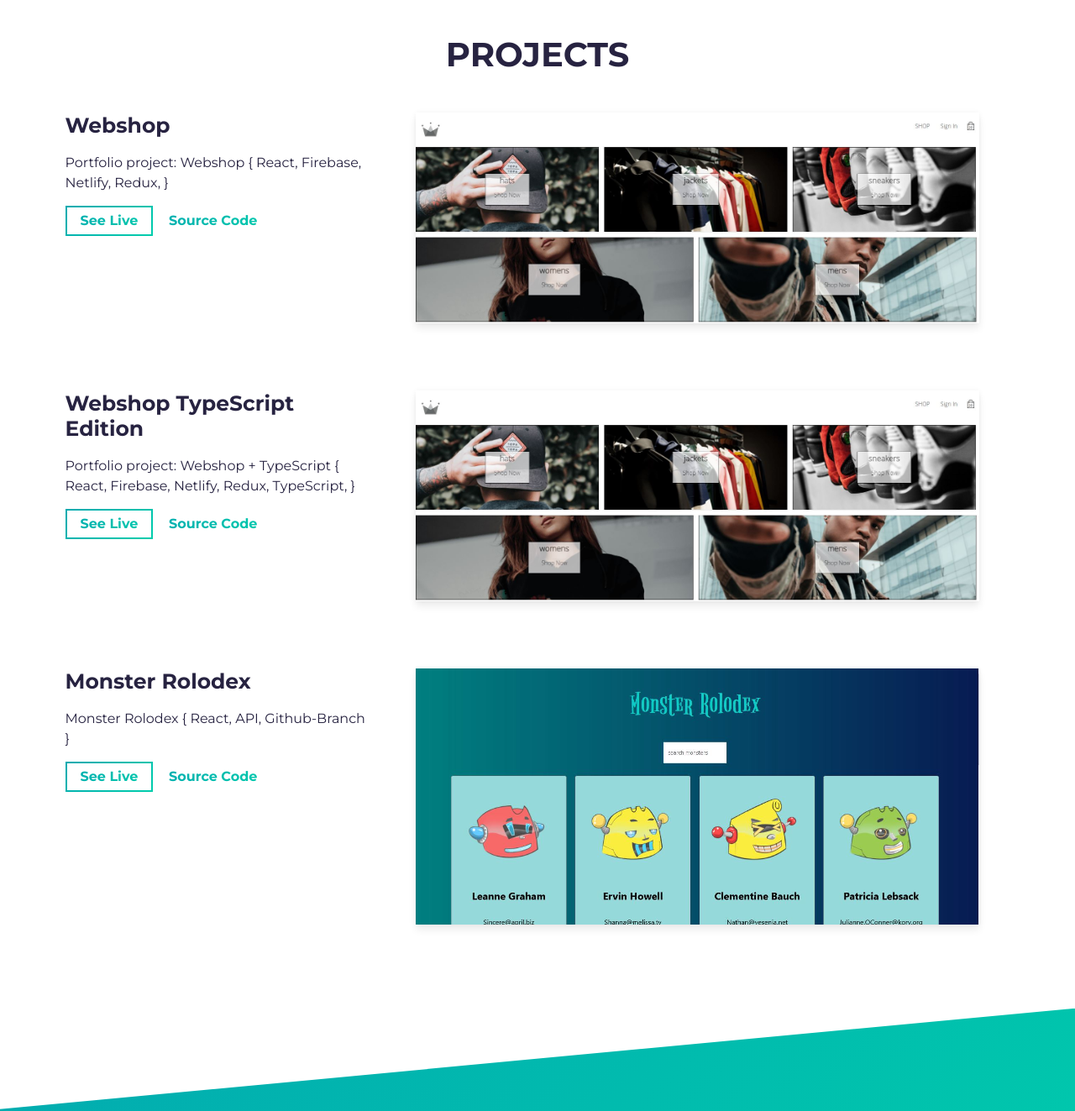
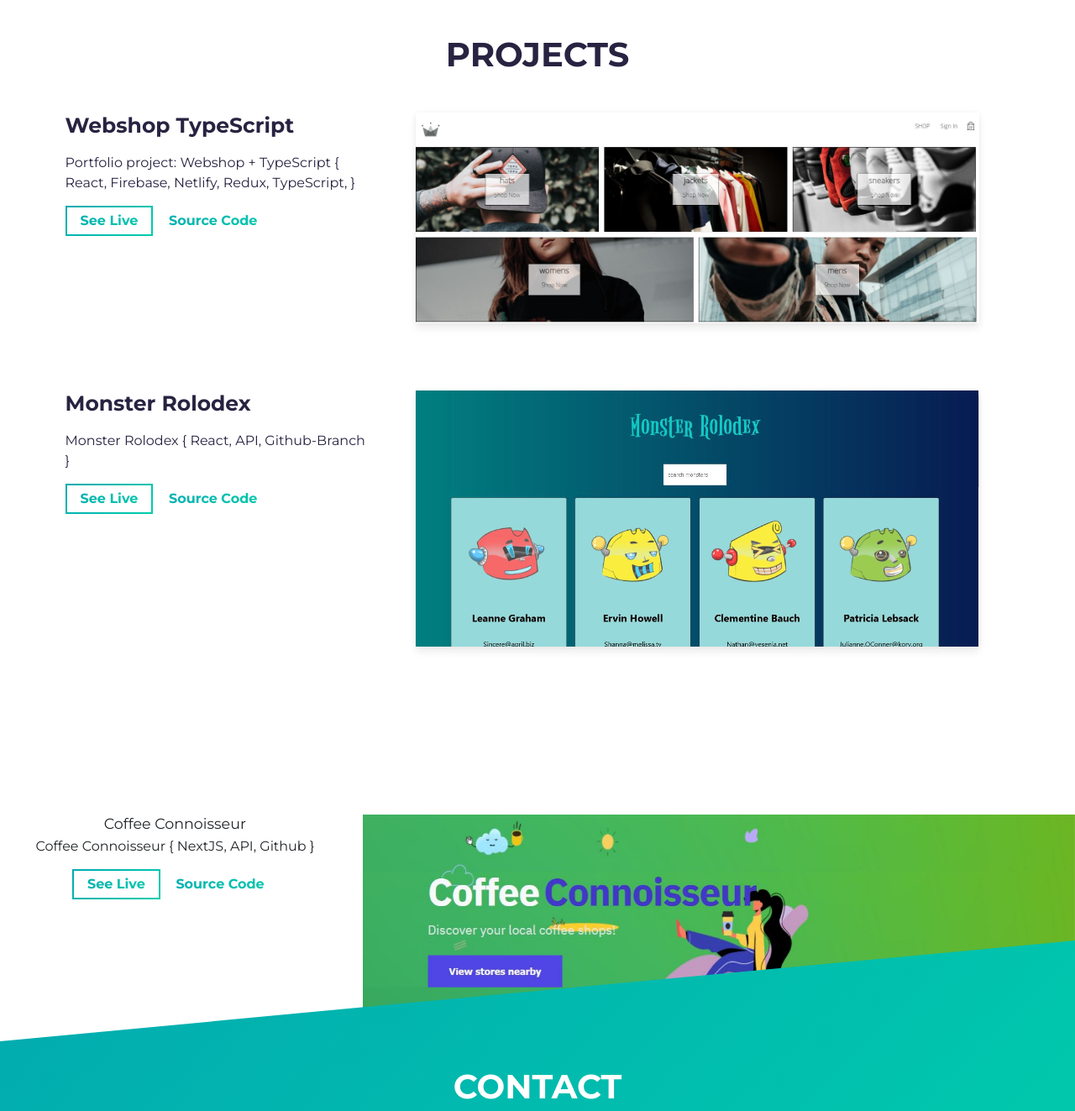
Before and after one commit to steinily/portfolio, a website built with Parcel: page src/index.html in a window 1280 px wide. Shown: the part 1360-2683 px from the top of the page at 84% size. Built offline with nearby package versions, Linux system fonts and the light colour scheme.

Commit message:
update
update

```diff
--- a/src/index.html
+++ b/src/index.html
@@ -119,63 +119,7 @@
           <div class="row">
             <div class="col-lg-4 col-sm-12">
               <div class="project-wrapper__text load-hidden">
-                <h3 class="project-wrapper__text-title">Webshop</h3>
-                <div>
-                  <p class="mb-4">
-                      Portfolio project: Webshop
-                      {
-                      React,
-                      Firebase,
-                      Netlify,
-                      Redux,
-                      }
-                  </p>
-                </div>
-                <a
-                  rel="noreferrer"
-                  target="_blank"
-                  class="cta-btn cta-btn--hero"
-                  href="https://delicate-puffpuff-cac4dd.netlify.app/"
-                >
-                  See Live
-                </a>
-                <a
-                  rel="noreferrer"
-                  target="_blank"
-                  class="cta-btn text-color-main"
-                  href="https://github.com/steinily/crwn-clothing"
-                >
-                  Source Code
-                </a>
-              </div>
-            </div>
-            <div class="col-lg-8 col-sm-12">
-              <div class="project-wrapper__image load-hidden">
-                <a rel="noreferrer" href="#!" target="_blank">
-                  <div
-                    data-tilt
-                    data-tilt-max="4"
-                    data-tilt-glare="true"
-                    data-tilt-max-glare="0.5"
-                    class="thumbnail rounded js-tilt"
-                  >
-                    <img
-                      alt="Project Image"
-                      class="img-fluid"
-                      src="assets/project1a.jpg"
-                    />
-                  </div>
-                </a>
-              </div>
-            </div>
-          </div>
-          <!-- /END Project -->
-
-          <!-- Notice: each .row is a project -->
-          <div class="row">
-            <div class="col-lg-4 col-sm-12">
-              <div class="project-wrapper__text load-hidden">
-                <h3 class="project-wrapper__text-title">Webshop TypeScript Edition</h3>
+                <h3 class="project-wrapper__text-title">Webshop TypeScript </h3>
                 <div>
                   <p class="mb-4">
                     Portfolio project: Webshop + TypeScript
@@ -286,6 +230,67 @@
     </section>
     <!-- /END Projects Section -->
 
+          <!-- Notice: each .row is a project -->
+          <div class="row">
+            <div class="col-lg-4 col-sm-12">
+              <div class="project-wrapper__text load-hidden">
+                <h3 class="project-wrapper__text-title">Coffee Connoisseur </h3>
+                <div>
+                  <p class="mb-4">
+                    Coffee Connoisseur  {
+                      NextJS,
+                      API,
+                      Github
+                    }
+                  </p>
+                </div>
+                <a
+                  rel="noreferrer"
+                  target="_blank"
+                  class="cta-btn cta-btn--hero"
+                  href="https://github.com/steinily/coffeshop-stores"
+                >
+                  See Live
+                </a>
+                <a
+                  rel="noreferrer"
+                  target="_blank"
+                  class="cta-btn text-color-main"
+                  href="https://fascinating-cannoli-2a19af.netlify.app/"
+                >
+                  Source Code
+                </a>
+              </div>
+            </div>
+            <div class="col-lg-8 col-sm-12">
+              <div class="project-wrapper__image load-hidden">
+                <a rel="noreferrer" href="#!" target="_blank">
+                  <div
+                    data-tilt
+                    data-tilt-max="4"
+                    data-tilt-glare="true"
+                    data-tilt-max-glare="0.5"
+                    class="thumbnail rounded js-tilt"
+                  >
+                    <img
+                      alt="Project Image"
+                      class="img-fluid"
+                      src="assets/project3a.jpg"
+                    />
+                  </div>
+                </a>
+              </div>
+            </div>
+          </div>
+          <!-- /END Project -->
+
+
+
+        </div>
+      </div>
+    </section>
+    <!-- /END Projects Section -->
+
     <!-- **** Contact Section **** -->
     <section id="contact">
       <div class="container">
```
Also changed, not shown: src/assets/project3a.jpg (added).
